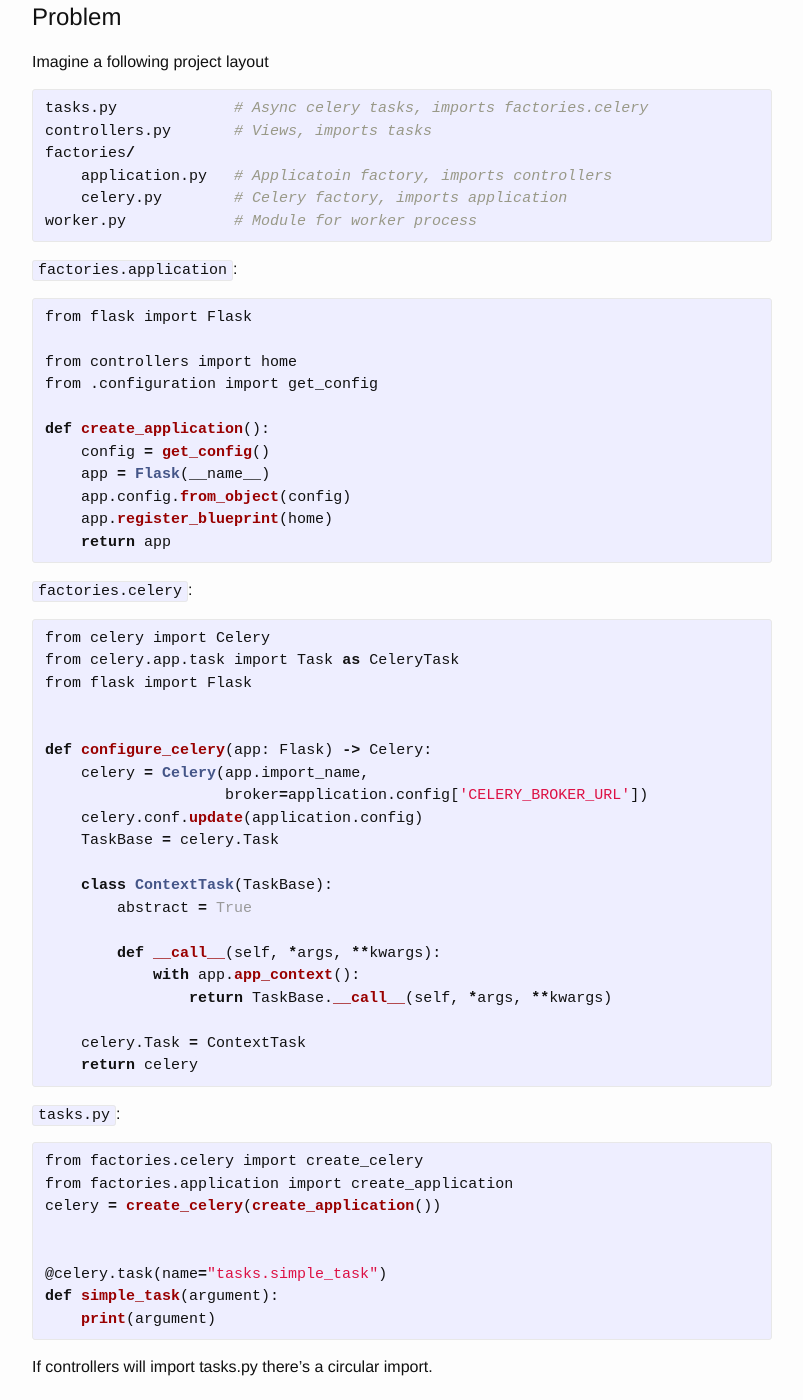
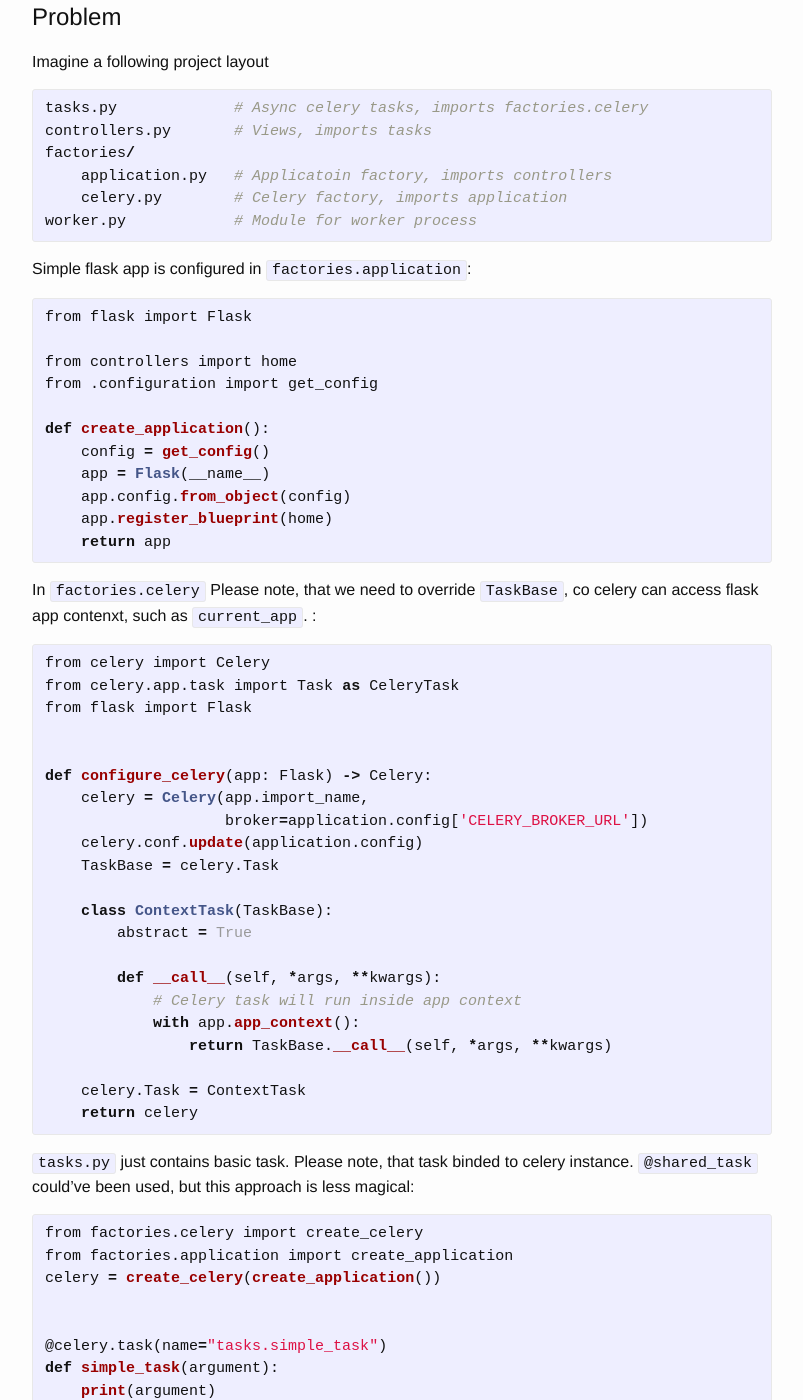
Before and after one commit to citizen-stig/citizen-stig.github.io, a Jekyll site: the page built from _posts/2016-02-17-using-celery-with-flask-factories.markdown, in a window 1280 px wide and 1400 px high, scrolled down 378 px. Shown: the whole window, without its empty margins (238-1041 px from the left). Built offline with Jekyll 4.4.1, drawn with Linux system fonts in a browser that asks for light colours.

Commit message:
Minor updates in celery factories post

```diff
--- a/_posts/2016-02-17-using-celery-with-flask-factories.markdown
+++ b/_posts/2016-02-17-using-celery-with-flask-factories.markdown
@@ -25,7 +25,7 @@ factories/
 worker.py            # Module for worker process
 {% endhighlight %}
 
-`factories.application`:
+Simple flask app is configured in `factories.application`:
 
 {% highlight python %}
 from flask import Flask
@@ -41,7 +41,7 @@ def create_application():
     return app
 {% endhighlight %}
 
-`factories.celery`:
+In  `factories.celery` Please note, that we need to override `TaskBase`, co celery can access flask app contenxt, such as `current_app`. :
 
 {% highlight python %}
 from celery import Celery
@@ -59,6 +59,7 @@ def configure_celery(app: Flask) -> Celery:
         abstract = True
 
         def __call__(self, *args, **kwargs):
+            # Celery task will run inside app context
             with app.app_context():
                 return TaskBase.__call__(self, *args, **kwargs)
 
@@ -66,7 +67,7 @@ def configure_celery(app: Flask) -> Celery:
     return celery
 {% endhighlight %}
 
-`tasks.py`:
+`tasks.py` just contains basic task. Please note, that task binded to celery instance. `@shared_task` could've been used, but this approach is less magical:
 
 {% highlight python %}
 from factories.celery import create_celery
```
